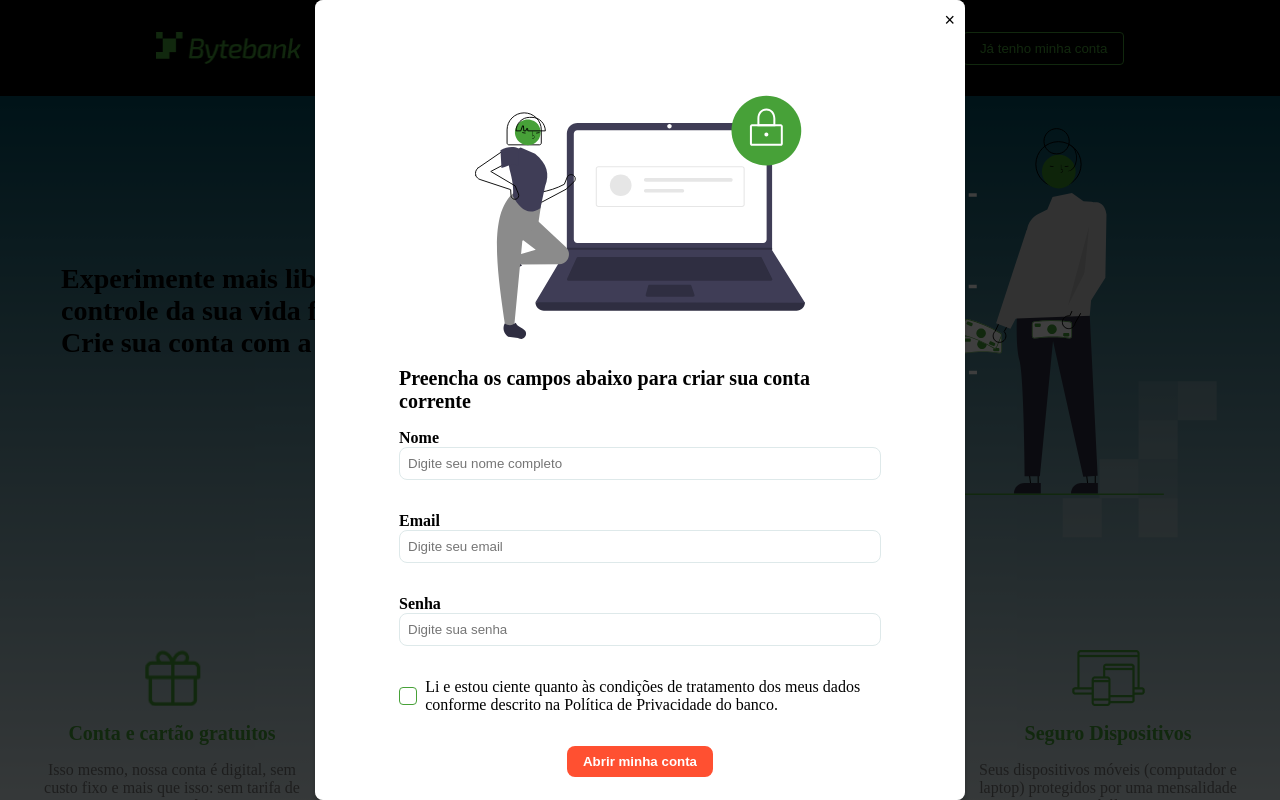
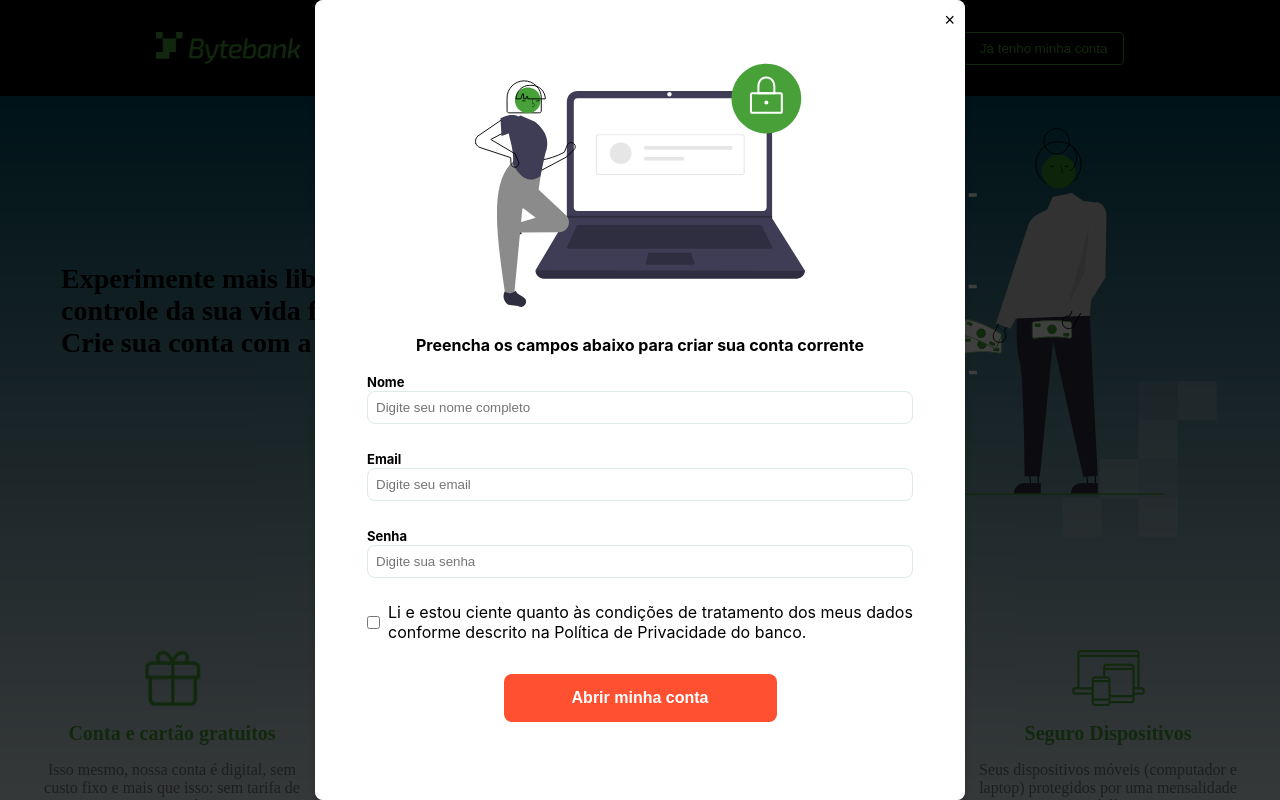
Before and after one commit to tuliooaraujoo/Grupo5, a Next.js app in the folder projeto-sala2/: page / in a window 1280 px wide. Both pictures are taken after a click on the button "Abrir minha conta". Shown: the top 800 px of the page. Built offline with nearby package versions, Linux system fonts and the light colour scheme.

Commit message:
fix (ajustando css): componentes de formulário

```diff
--- a/projeto-sala2/src/components/Button/index.tsx
+++ b/projeto-sala2/src/components/Button/index.tsx
@@ -2,18 +2,17 @@ interface ButtonProps {
   color: string;
   backgroundColor?: string;
   border?: string;
-  padding: string;
   width: string;
   children: React.ReactNode;
+  onClick?: () => void
 }
 
-const Button = ({ width, backgroundColor, color, padding, border, children }: ButtonProps) => {
+const Button = ({ width, backgroundColor, color, border, children, onClick }: ButtonProps) => {
 
   return <button style={{
     width: width,
     height: "48px",
     backgroundColor: backgroundColor,
-    padding: padding,
     color: color,
     border: border,
     borderRadius: "var(--space-small)",
@@ -21,6 +20,7 @@ const Button = ({ width, backgroundColor, color, padding, border, children }: Bu
     fontSize: "var(--font-medium)",
     fontWeight: "var(--bold)"
   }}
+    onClick={onClick}
   >
     {children}
   </button>;
--- a/projeto-sala2/src/components/Cartoes/index.tsx
+++ b/projeto-sala2/src/components/Cartoes/index.tsx
@@ -41,7 +41,6 @@ const Cartoes = () => {
               <Button
                 backgroundColor="var(--orange)"
                 color="var(--white)"
-                padding="var(--space-small)"
                 border="none"
                 width="250px"
               >
@@ -50,7 +49,6 @@ const Cartoes = () => {
               <Button
                 backgroundColor="transparent"
                 color="var(--error)"
-                padding="var(--space-small)"
                 border="2px solid var(--error)"
                 width="250px"
               >
--- a/projeto-sala2/src/components/Forms/FormLogin/FormLogin.module.css
+++ b/projeto-sala2/src/components/Forms/FormLogin/FormLogin.module.css
@@ -1,36 +1,21 @@
-.container_login{
+.container_login {
     display: flex;
     flex-direction: column;
     align-items: center;
     justify-content: center;
-    padding:4rem;
-    gap:2rem;
+    padding: var(--space-extra-large);
+    gap: var(--space-extra-large);
 }
 
-.login_form{
+.login_form {
     display: flex;
     flex-direction: column;
     align-items: start;
     justify-content: center;
 }
 
-.esqueci{
-    text-decoration:underline;
-    color:#47A138;
-    margin-left:45px;
-    font-size:12px;
+.esqueci {
+    text-decoration: underline;
+    color: var(--green);
+    font-size: var(--font-medium);
 }
-
-.acessar{
-    background-color: #47A138;
-    color:#FFF;
-    border: none;
-    border-radius: 0.5rem;
-    padding: 0.5rem 1rem;
-    cursor: pointer;
-    font-weight: 700;
-}
-
-.acessar:hover{
-    transform: scale(1.1);
-}
--- a/projeto-sala2/src/components/Forms/FormLogin/index.tsx
+++ b/projeto-sala2/src/components/Forms/FormLogin/index.tsx
@@ -1,13 +1,14 @@
 import { useFormLogin } from "@/hooks/useFormLogin";
 import styles from "./FormLogin.module.css";
 import Form from "..";
+import Button from "@/components/Button";
 
 const FormLogin = () => {
     const { formData, errors, handleChange, handleSubmit } = useFormLogin();
 
     const fields = [
         { id: "Email", placeholder: "Digite seu email" },
-        { id: "Senha", placeholder: "Digite sua senha" },
+        { id: "Senha", placeholder: "Digite sua senha", type: "password" },
     ];
 
     return (
@@ -24,9 +25,15 @@ const FormLogin = () => {
                 />
                 <a href="#" className={styles.esqueci}>Esqueci minha senha!</a>
             </div>
-            <button className={styles.acessar} onClick={handleSubmit}>
+            <Button
+                width="50%"
+                backgroundColor="var(--green)"
+                color="var(--white)"
+                border="none"
+                onClick={handleSubmit}
+            >
                 Acessar
-            </button>
+            </Button>
         </div>
     );
 };
--- a/projeto-sala2/src/components/Forms/FormRegister/FormRegister.module.css
+++ b/projeto-sala2/src/components/Forms/FormRegister/FormRegister.module.css
@@ -1,22 +1,8 @@
-.container_registrar{
+.container_register {
     display: flex;
     flex-direction: column;
     align-items: center;
     justify-content: center;
-    padding:4rem;
-    gap:2rem;
+    padding: var(--space-extra-large);
+    gap: var(--space-extra-large);
 }
-
-.cadastrar{
-    background-color: #FF5031;
-    color:#FFF;
-    border: none;
-    border-radius: 0.5rem;
-    padding: 0.5rem 1rem;
-    cursor: pointer;
-    font-weight: 700;
-}
-
-.cadastrar:hover{
-    transform: scale(1.1);
-}
--- a/projeto-sala2/src/components/Forms/FormRegister/index.tsx
+++ b/projeto-sala2/src/components/Forms/FormRegister/index.tsx
@@ -1,6 +1,7 @@
 import { useFormRegister } from "@/hooks/useFormRegister";
 import styles from "./FormRegister.module.css";
 import Form from "..";
+import Button from "@/components/Button";
 
 const FormRegister = () => {
     const { formData, errors, handleChange, handleSubmit } = useFormRegister();
@@ -12,22 +13,28 @@ const FormRegister = () => {
     ];
 
     return (
-        <div className={styles.container_registrar}>
+        <div className={styles.container_register}>
             <Form
                 imageSrc="/images/ilustrations/register.svg"
                 imageAlt="Ilustração de uma pessoa ao lado de um computador gigante"
                 title="Preencha os campos abaixo para criar sua conta corrente"
                 fields={fields}
                 checkbox={{
-                    label: "Li e estou ciente quanto às condições de tratamento dos meus dados conforme descrito na Política de Privacidade do banco.",
+                    label: "Li e estou ciente quanto às condições de tratamento dos meus dados conforme descrito na Política de Privacidade do banco."
                 }}
                 onChange={handleChange}
                 formData={formData}
                 errors={errors}
             />
-            <button className={styles.cadastrar} onClick={handleSubmit}>
+            <Button
+                width="50%"
+                backgroundColor="var(--orange)"
+                color="var(--white)"
+                border="none"
+                onClick={handleSubmit}
+            >
                 Abrir minha conta
-            </button>
+            </Button>
         </div>
     );
 };
--- a/projeto-sala2/src/components/Forms/Forms.module.css
+++ b/projeto-sala2/src/components/Forms/Forms.module.css
@@ -3,50 +3,39 @@
     flex-direction: column;
     align-items: center;
     justify-content: center;
-    gap: 1rem;
+    gap: var(--space-medium);
+    font-family: var(--principal);
 }
 
 .form_title {
-    font-weight: 700;
-    font-size: 1.25rem;
-    color: #000;
+    font-weight: var(--bold);
+    font-size: var(--font-medium);
+    color: var(--black);
 }
 
 .form_fields {
+    width: 100%;
     display: flex;
     flex-direction: column;
-    gap: 1rem;
+    gap: var(--space-small);
 }
 
-.form_checkbox{
+.form_checkbox {
     display: flex;
+    flex-direction: column;
     justify-content: center;
-    align-items: center;
-    gap: 0.5rem;
-    color:#000;
+    align-items: flex-start;
+    gap: var(--space-small);
+    color: var(--black);
 }
 
-.form_checkbox input {
-    width: 30px;
-    height: 18px;
-    border: 1.5px solid #47A138;
-    border-radius: 4px;
-    appearance: none;
-    cursor: pointer;
-    position: relative;
+.checkbox {
+    display: flex;
+    align-items: center;
+    gap: var(--space-small);
 }
 
-.form_checkbox input:checked {
-    background-color: #47A138;
-    border-color: #47A138;
+.error {
+    color: var(--error);
+    font-size: var(--font-small);
 }
-
-.form_checkbox input:checked::after {
-    content: "✓";
-    position: absolute;
-    color: white;
-    font-size: 1.2rem;
-    top: 50%;
-    left: 50%;
-    transform: translate(-50%, -50%);
-}
--- a/projeto-sala2/src/components/Forms/index.tsx
+++ b/projeto-sala2/src/components/Forms/index.tsx
@@ -55,6 +55,7 @@ const Form = ({
                 ))}
                 {checkbox && (
                     <div className={styles.form_checkbox}>
+                        <div className={styles.checkbox}>
                             <input
                                 id="Aceito"
                                 type="checkbox"
@@ -62,6 +63,7 @@ const Form = ({
                                 onChange={onChange}
                             />
                             <label htmlFor="Aceito">{checkbox.label}</label>
+                        </div>
                         {errors.aceito && <span className={styles.error}>{errors.aceito}</span>}
                     </div>
                 )}
--- a/projeto-sala2/src/components/Inputs/Inputs.module.css
+++ b/projeto-sala2/src/components/Inputs/Inputs.module.css
@@ -4,7 +4,7 @@
 }
 
 .input_form label {
-    font-size: var(--font-medium);
+    font-size: var(--font-small);
     font-weight: var(--bold);
     color: var(--black);
 }
@@ -13,9 +13,9 @@
     width: 100%;
     background-color: var(--white);
     color: var(--black);
-    border: 1px solid var(--gray);
     border-radius: var(--space-small);
     padding: var(--space-small);
+    border: 1px solid var(--gray);
     transition: border-color 0.3s ease;
 }
 
@@ -23,9 +23,12 @@
     border-color: var(--error);
 }
 
+.input_form input.success {
+    border-color: var(--gray);
+}
+
 .input_form .error {
     color: var(--error);
     font-size: var(--font-small);
     margin-top: var(--space-small);
-    display: block;
 }
```
Lines whose indentation alone changed are shown as unchanged.
